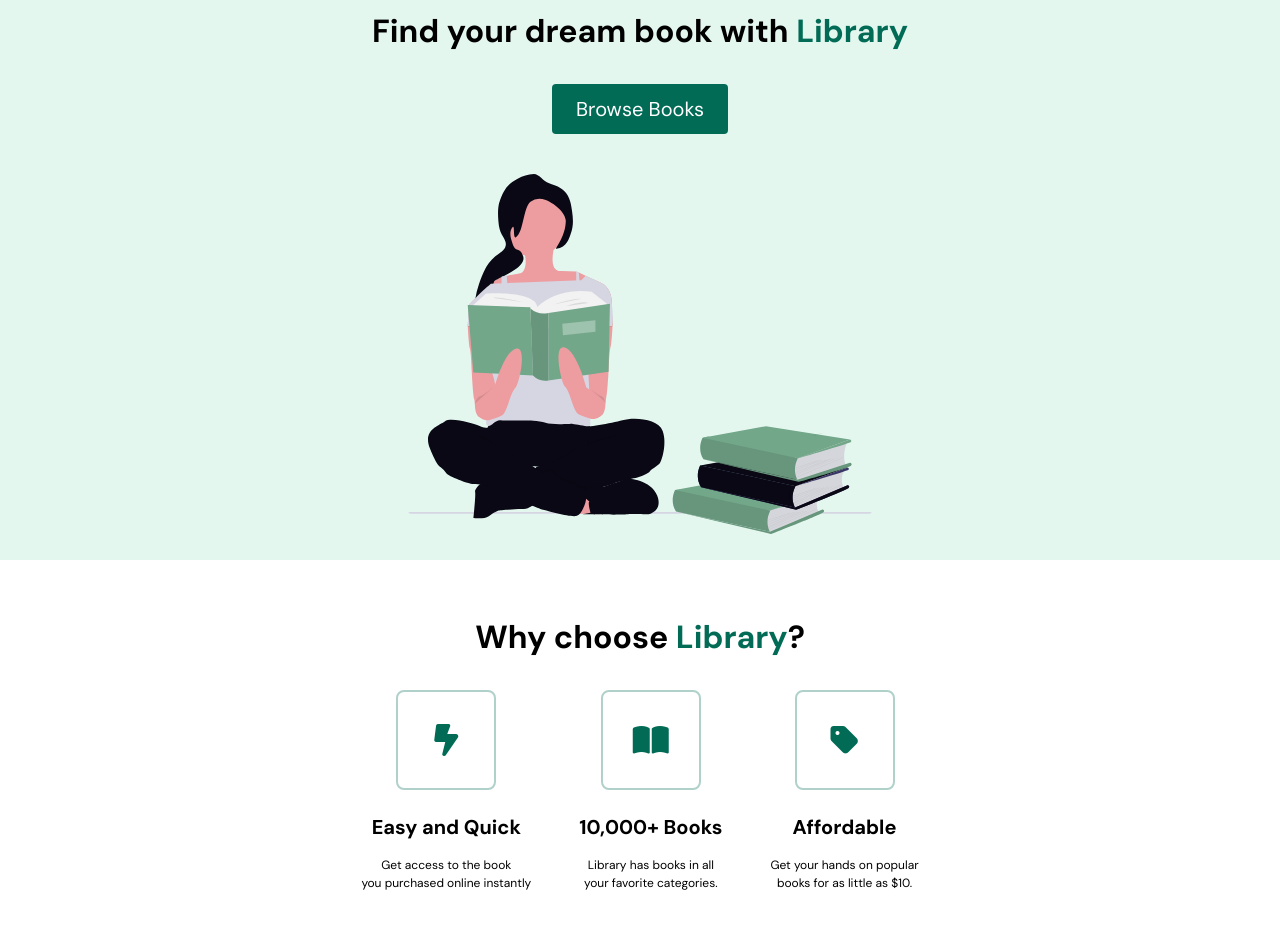
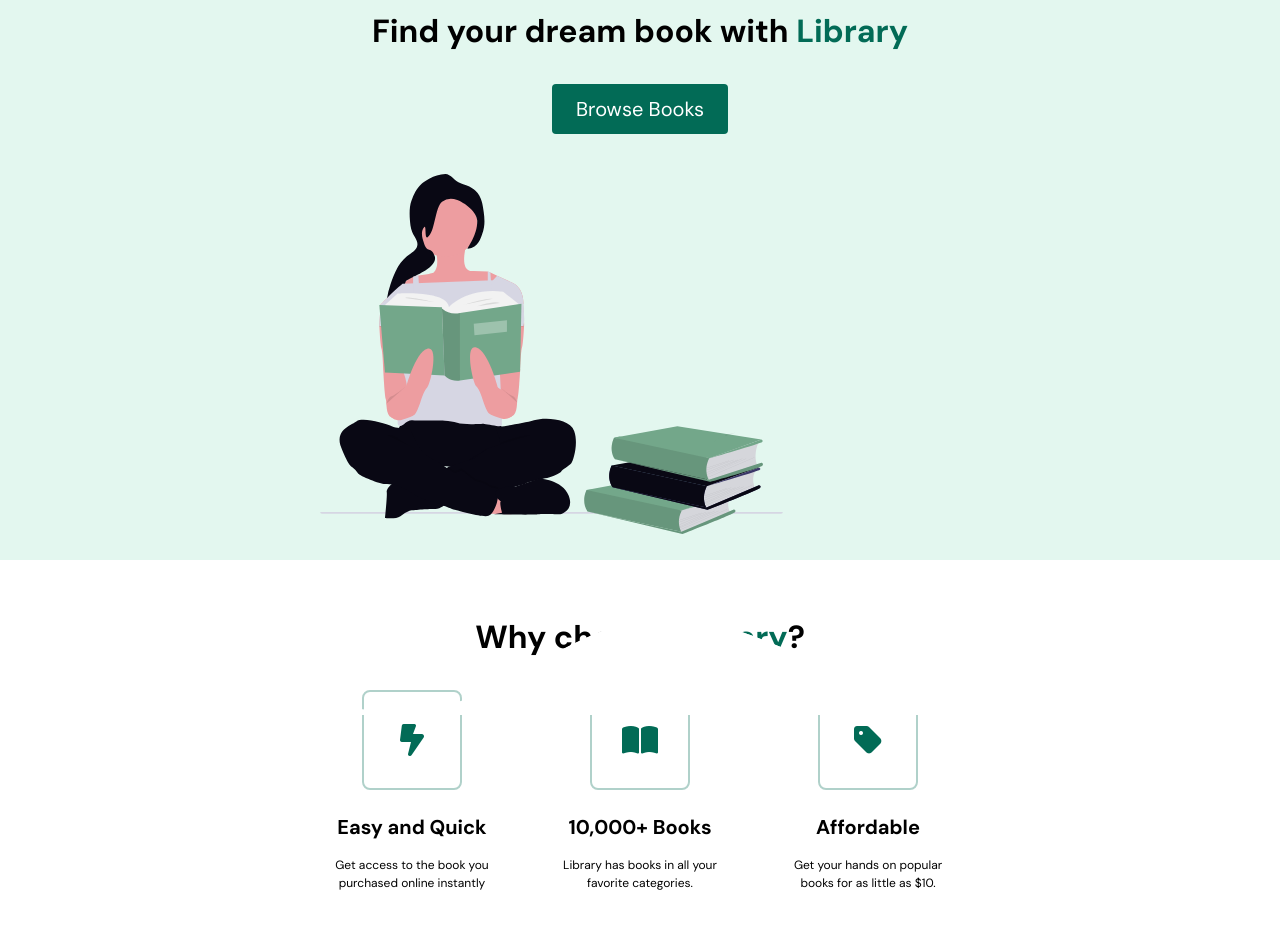
Before and after one commit to maxfieldv-hue/e-commerce, a plain HTML site: page index.html in a window 1280 px wide. Shown: the part 240-1168 px from the top of the page. Drawn offline with Linux system fonts and the light colour scheme.

Commit message:
addition of wave

```diff
--- a/index.html
+++ b/index.html
@@ -46,21 +46,21 @@
                         <i class="fa-solid fa-bolt-lightning"></i>
                         </div>
                         <h3 class="highlight__subtitle">Easy and Quick</h3>
-                        <p class="highlight__para">Get access to the book<br> you purchased online instantly</p>
+                        <p class="highlight__para">Get access to the book you purchased online instantly</p>
                     </div>
                     <div class="highlight">
                         <div class="highlight__img">
                         <i class="fa-solid fa-book-open"></i>
                         </div>
                         <h3 class="highlight__subtitle">10,000+ Books</h3>
-                        <p class="highlight__para">Library has books in all<br> your favorite categories.</p>
+                        <p class="highlight__para">Library has books in all your favorite categories.</p>
                     </div>
                     <div class="highlight">
                         <div class="highlight__img">
                         <i class="fa-solid fa-tag"></i>
                         </div>
                         <h3 class="highlight__subtitle">Affordable</h3>
-                        <p class="highlight__para">Get your hands on popular<br> books for as little as $10.</p>
+                        <p class="highlight__para">Get your hands on popular books for as little as $10.</p>
                     </div>
                   </div>
                 </div>
--- a/styles.css
+++ b/styles.css
@@ -76,6 +76,7 @@ li {
 
 header {
     height: calc(100vh - 80px);
+    position: relative;
 }
 
 .header__container {
@@ -125,6 +126,8 @@ button:active {
 
 .header__img--wrapper {
     padding: 20px;
+    z-index: 50;
+    position: absolute;
 }
 
 .container {
@@ -142,6 +145,39 @@ button:active {
 HIGHLIGHTS
 
 */
+
+#highlights {
+    position: relative;
+}
+
+#highlights:before {
+    background: url('assets/wave.svg');
+    content: "";
+    position: absolute;
+    top: 1px;
+    left: 0;
+    transform: translateY(-100);
+    width: 101vw;
+    height: 12vw;
+    background-size: cover;
+    background-repeat: no-repeat;
+    z-index: 1;
+
+}
+
+#highlights:after {
+    background: url('assets/wave.svg');
+    content: "";
+    position: absolute;
+    width: 101vw;
+    height: 12vw;
+    top: 1px;
+    left: 0;
+    background-size: cover;
+    background-repeat: no-repeat;
+    z-index: 1;
+    transform: translateY(-100);
+}
 
 .highlight__wrapper {
     display: flex;
@@ -166,6 +202,7 @@ HIGHLIGHTS
 .highlight__para {
     font-size: 12px;
     text-align: center;
+    max-width: 180px;
 }
 
 .highlight__img {
```
